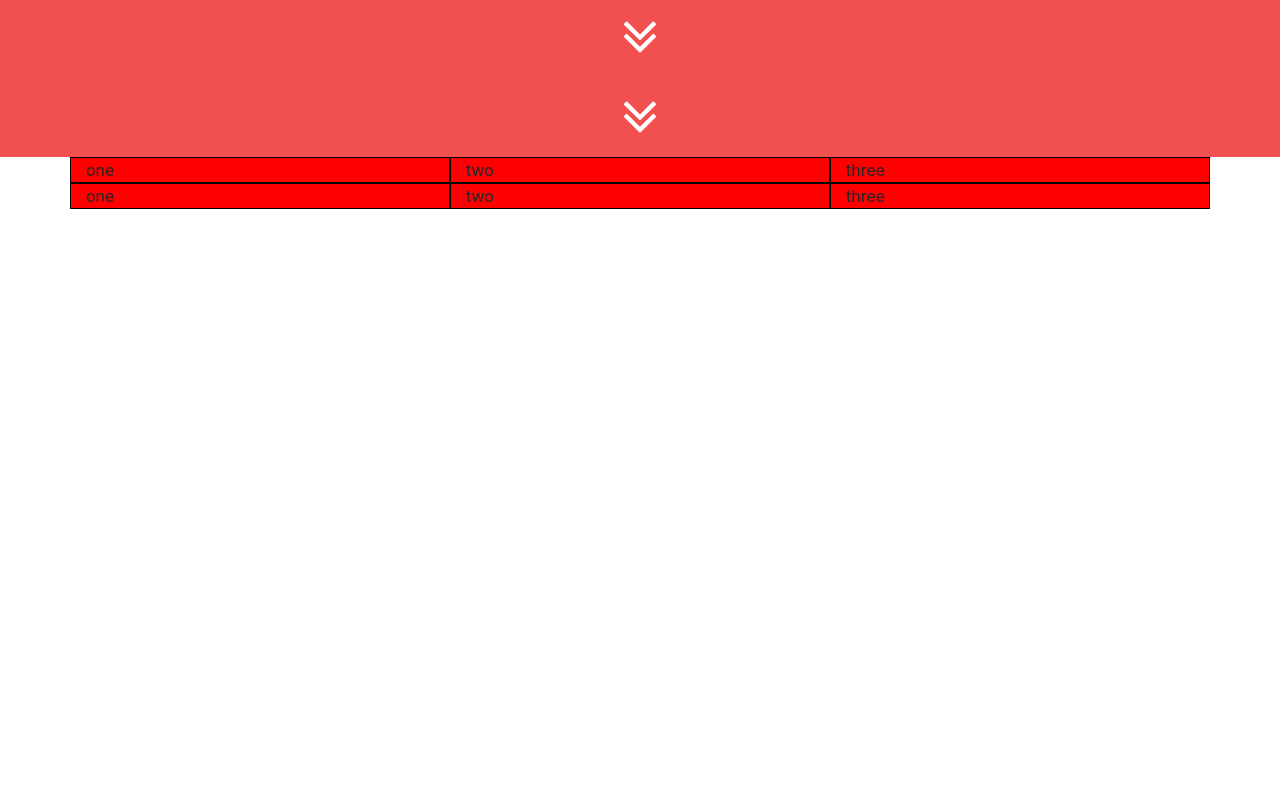
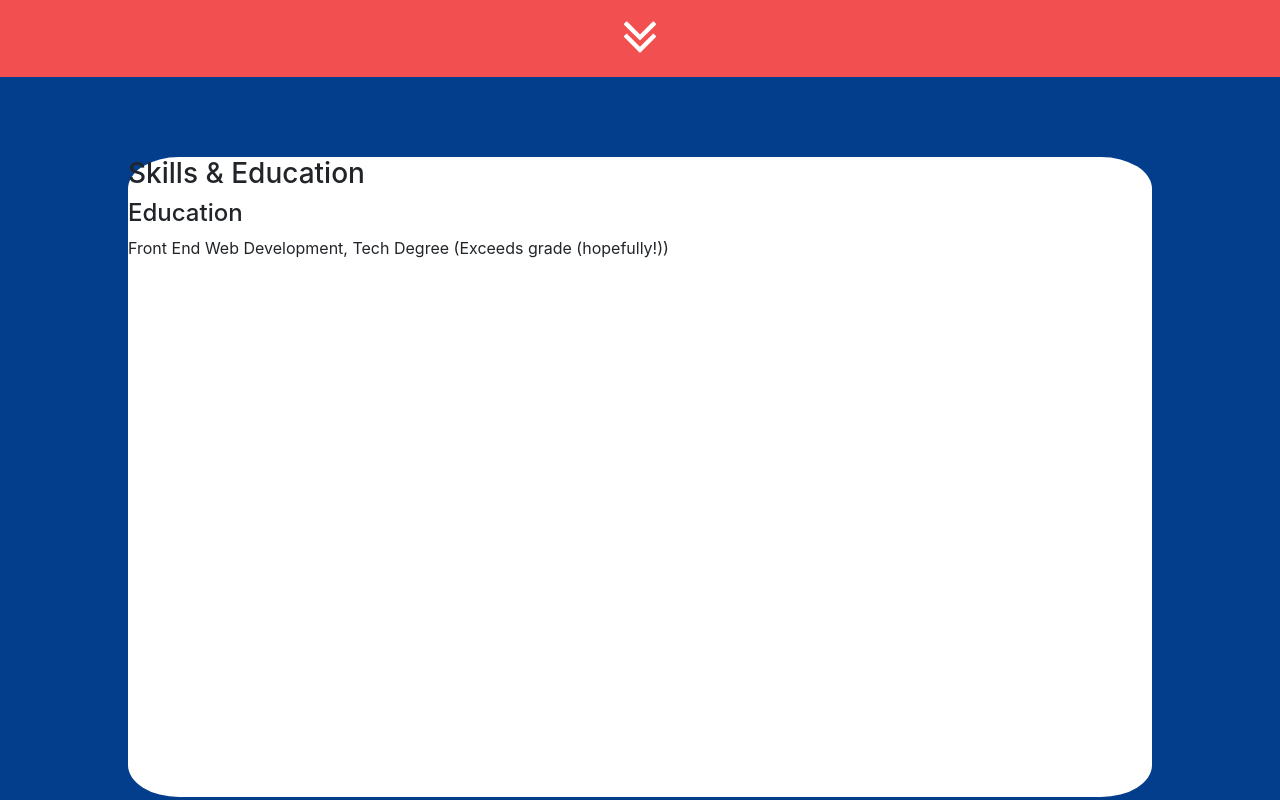
Before and after one commit to robinwatts96/portfolio, a plain HTML site: page index.html in a window 1280 px wide. Shown: the part 704-1504 px from the top of the page. Before the commit the page ends 913 px from the top, so only its background shows below. Drawn offline with nearby package versions, Linux system fonts and the light colour scheme.

Commit message:
started skills and education

```diff
--- a/index.html
+++ b/index.html
@@ -42,6 +42,14 @@
     <!-- /Arrow -->
 
     <!-- Skills & Education -->
+    <div class="background-blue">
+      <section class="skills-container">
+        <h3>Skills & Education</h3>
+        <h4>Education</h4>
+        <p>Front End Web Development, Tech Degree (Exceeds grade (hopefully!))</p>
+
+      </section>
+    </div>
     <!-- /Skills & Education -->
 
     <!-- Arrow -->
--- a/scss/component/_grid.scss
+++ b/scss/component/_grid.scss
@@ -23,8 +23,25 @@
     align-items: center;
 }
 
+
+// Skills & Education
+.background-blue {
+    background-color: $primary;
+    width: 100vw;
+    height: 100vh;
+    display: flex;
+    align-items: center;
+    justify-content: center;
+}
+
+.skills-container {
+    background-color: white;
+    width: 80vw;
+    height: 80vh;
+    border-radius: 5%;
+}
+
 // Portfolio
 .column {
-  background-color: red;
   border: 1px black solid;
 }
```
Also changed, not shown: css/styles.css, 1 other file.
